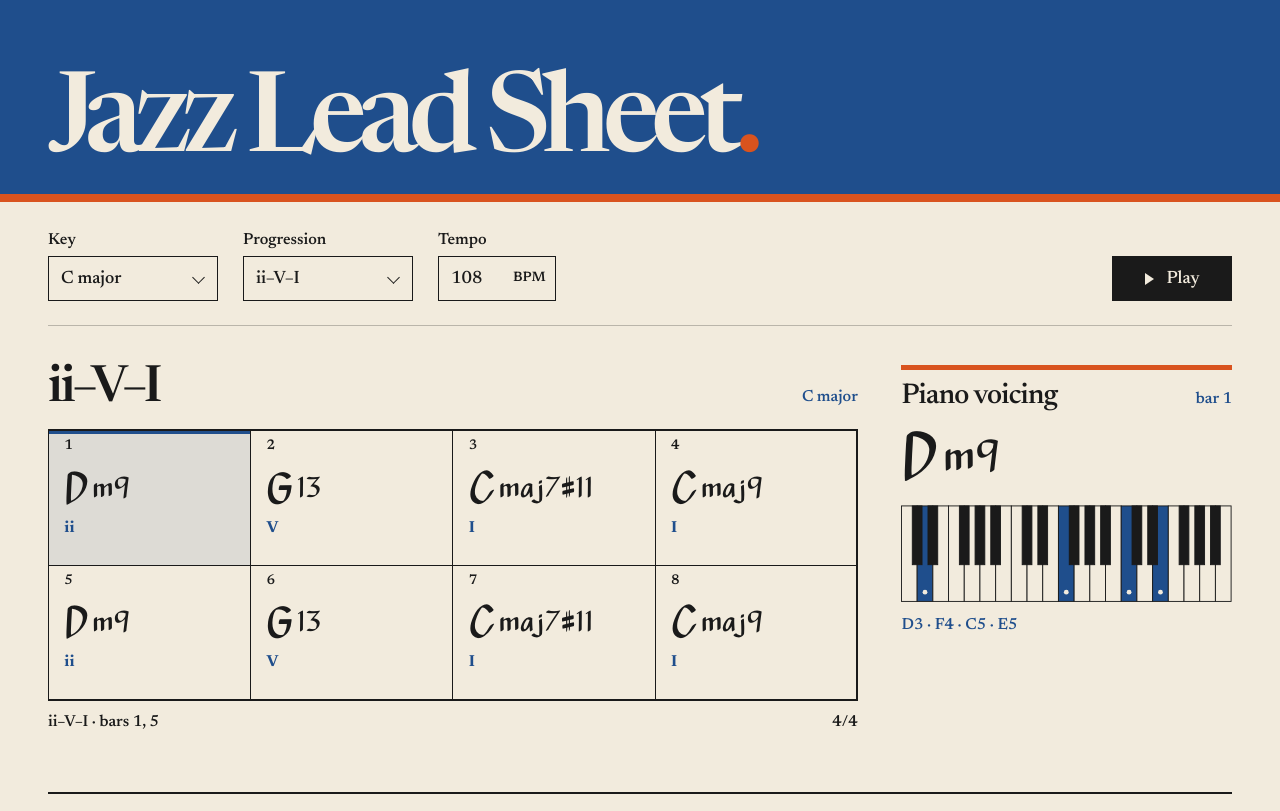
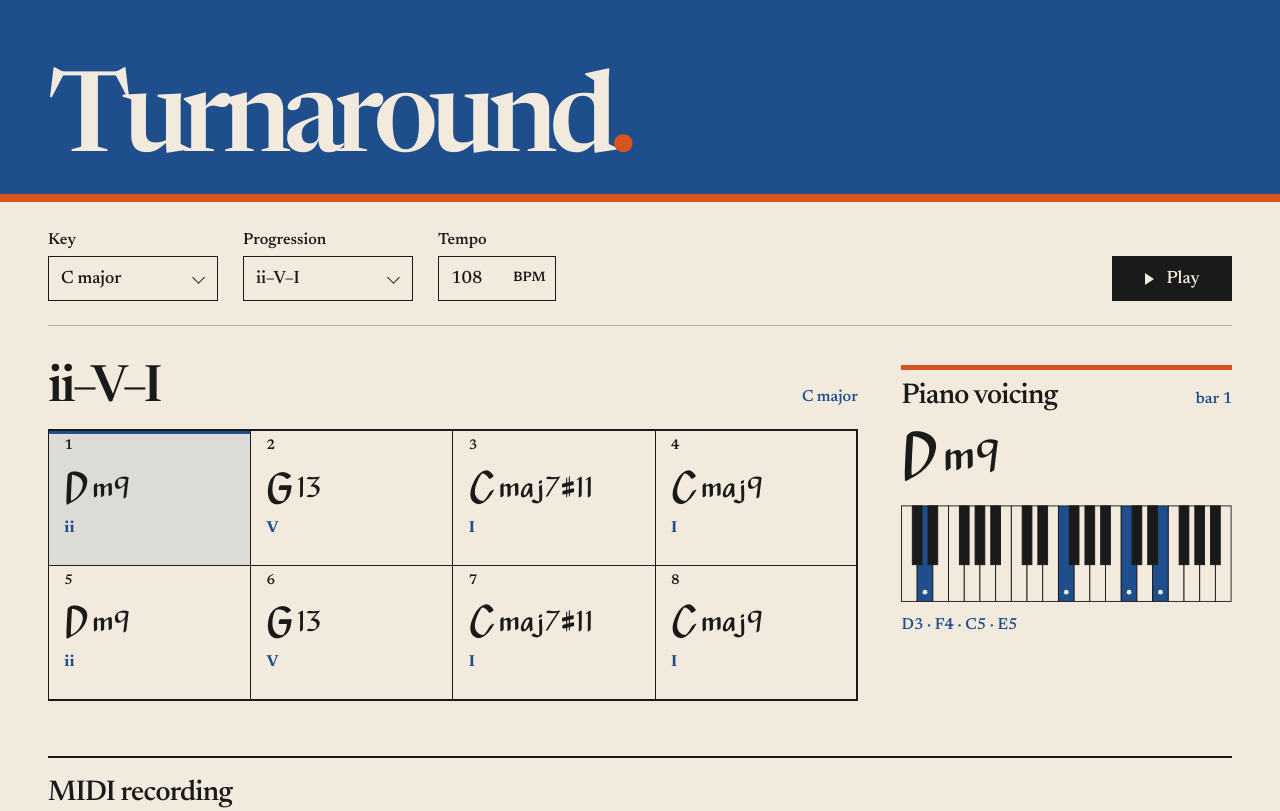
Before and after one commit to ablank333/jazz-chord-analyzer, a plain HTML site: page web/dist/index.html in a window 1280 px wide. Shown: the top 811 px of the page. Drawn offline with Linux system fonts and the light colour scheme.

Commit message:
Rename the web app to Turnaround and remove chart footer

```diff
--- a/web/dist/app.js
+++ b/web/dist/app.js
@@ -198,14 +198,9 @@ function loadChart() {
   const key = keySelect.selection();
   kindSelect.refresh("cadence");
   const kind = kindSelect.selection();
-  const cadenceLabel = cadenceName();
   currentChart = globalThis.CHARTS[key.value][kind.value];
   document.querySelector("#chart-title").textContent = kind.label;
   document.querySelector("#chart-key").textContent = key.label;
-  document.querySelector("#cadences").textContent = currentChart.cadences.length
-    ? cadenceLabel + " · " + (currentChart.cadences.length === 1 ? "bar " : "bars ") +
-      currentChart.cadences.map(position => position + 1).join(", ")
-    : "";
   buttons = currentChart.bars.map((bar, index) => {
     const button = document.createElement("button");
     const number = document.createElement("span");
--- a/web/dist/index.html
+++ b/web/dist/index.html
@@ -4,7 +4,7 @@
   <meta charset="utf-8">
   <meta name="viewport" content="width=device-width, initial-scale=1">
   <meta name="description" content="A jazz lead sheet with Roman numerals, piano voicings, and playback.">
-  <title>Jazz Lead Sheet</title>
+  <title>Turnaround</title>
   <link rel="stylesheet" href="style.css">
   <script defer src="vendor/Tone.js"></script>
   <script defer src="charts.js"></script>
@@ -16,7 +16,7 @@
 <body>
   <header class="masthead">
     <div class="frame masthead-inner">
-      <h1>Jazz Lead Sheet<span>.</span></h1>
+      <h1>Turnaround<span aria-hidden="true">.</span></h1>
     </div>
   </header>
   <main class="frame">
@@ -55,7 +55,6 @@
           <p id="chart-key"></p>
         </div>
         <div id="chart" class="chart" aria-label="Chord chart"></div>
-        <footer class="chart-foot"><span id="cadences"></span><span>4/4</span></footer>
       </section>
       <aside class="voicing" aria-labelledby="voicing-title">
         <div class="voicing-top"><h2 id="voicing-title">Piano voicing</h2><span id="bar"></span></div>
--- a/web/dist/style.css
+++ b/web/dist/style.css
@@ -63,7 +63,7 @@ button:focus-visible, input:focus-visible { outline: 3px solid var(--orange); ou
 .spread { display: grid; grid-template-columns: minmax(0, 2.45fr) minmax(255px, 1fr); gap: clamp(25px, 3.4vw, 54px); padding-block: 39px 55px; }
 .chart-heading { display: flex; flex-wrap: wrap; align-items: baseline; gap: 10px 18px; justify-content: space-between; padding-bottom: 15px; }
 .chart-heading h2 { font: 550 clamp(2.2rem, 4vw, 4rem)/.95 var(--serif); letter-spacing: -.045em; }
-.chart-heading p, .chart-foot, #bar, .notes, .audio-status { font: 550 1rem/1.3 var(--serif); }
+.chart-heading p, #bar, .notes, .audio-status { font: 550 1rem/1.3 var(--serif); }
 .chart-heading p { color: var(--blue); }
 .chart { display: grid; grid-template-columns: repeat(4, minmax(0, 1fr)); border-top: 2px solid var(--ink); border-left: 1px solid var(--ink); }
 .measure { position: relative; display: grid; text-align: left; align-content: center; gap: 4px; background: transparent; color: var(--ink); min-height: 135px; padding: 27px clamp(7px, 1.2vw, 16px) 17px; border: 0; border-right: 1px solid var(--ink); border-bottom: 1px solid var(--ink); cursor: pointer; }
@@ -93,7 +93,6 @@ button:focus-visible, input:focus-visible { outline: 3px solid var(--orange); ou
 }
 .symbol sup:empty, #selected-chord sup:empty { display: none; }
 .roman { font: 700 1rem/1.2 var(--serif); color: var(--blue); }
-.chart-foot { display: flex; justify-content: space-between; min-height: 36px; padding-top: 11px; gap: 12px; }
 .voicing { border-top: 5px solid var(--orange); padding-top: 13px; align-self: start; }
 .voicing-top { display: flex; align-items: baseline; justify-content: space-between; gap: 8px; }
 .voicing h2 { font: 550 1.78rem/1 var(--serif); letter-spacing: -.025em; }
```
Also changed, not shown: 1 other file.
